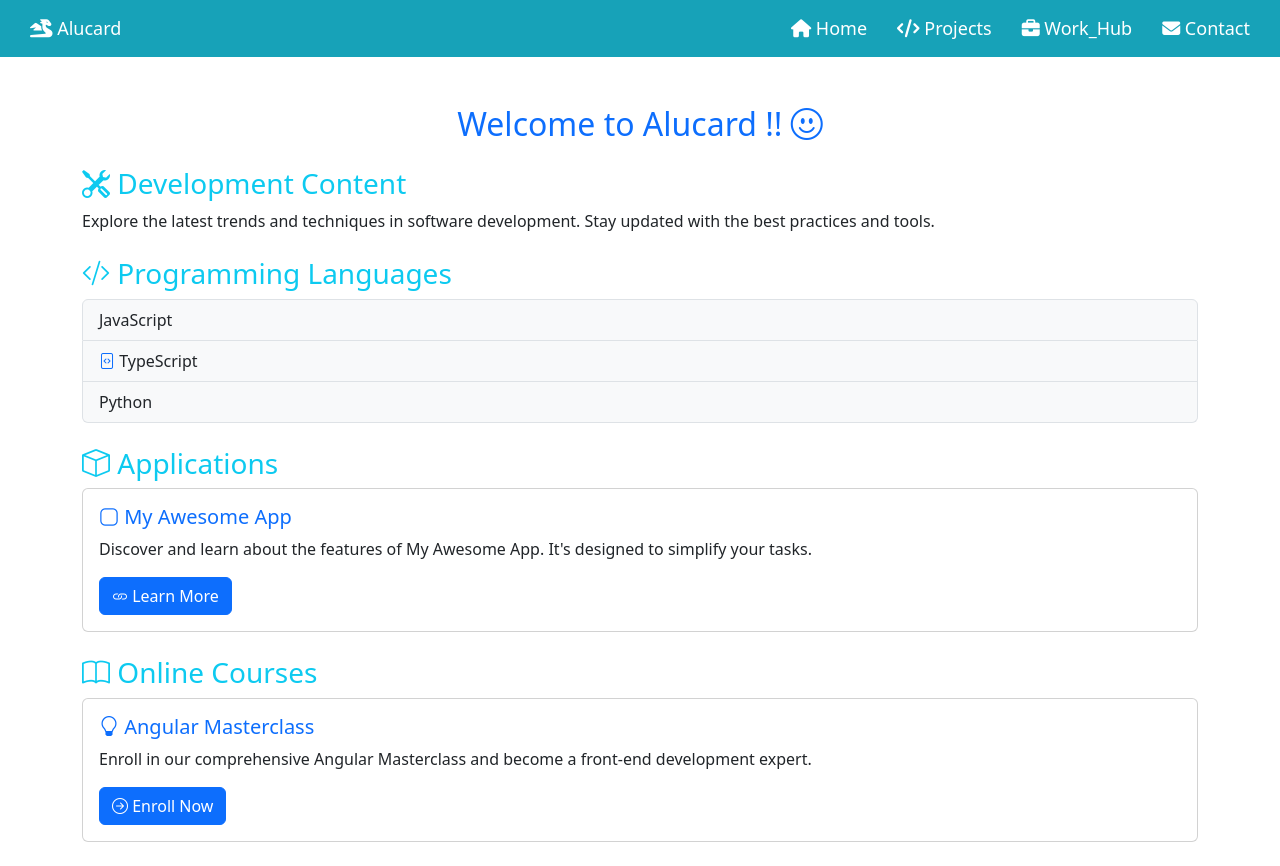
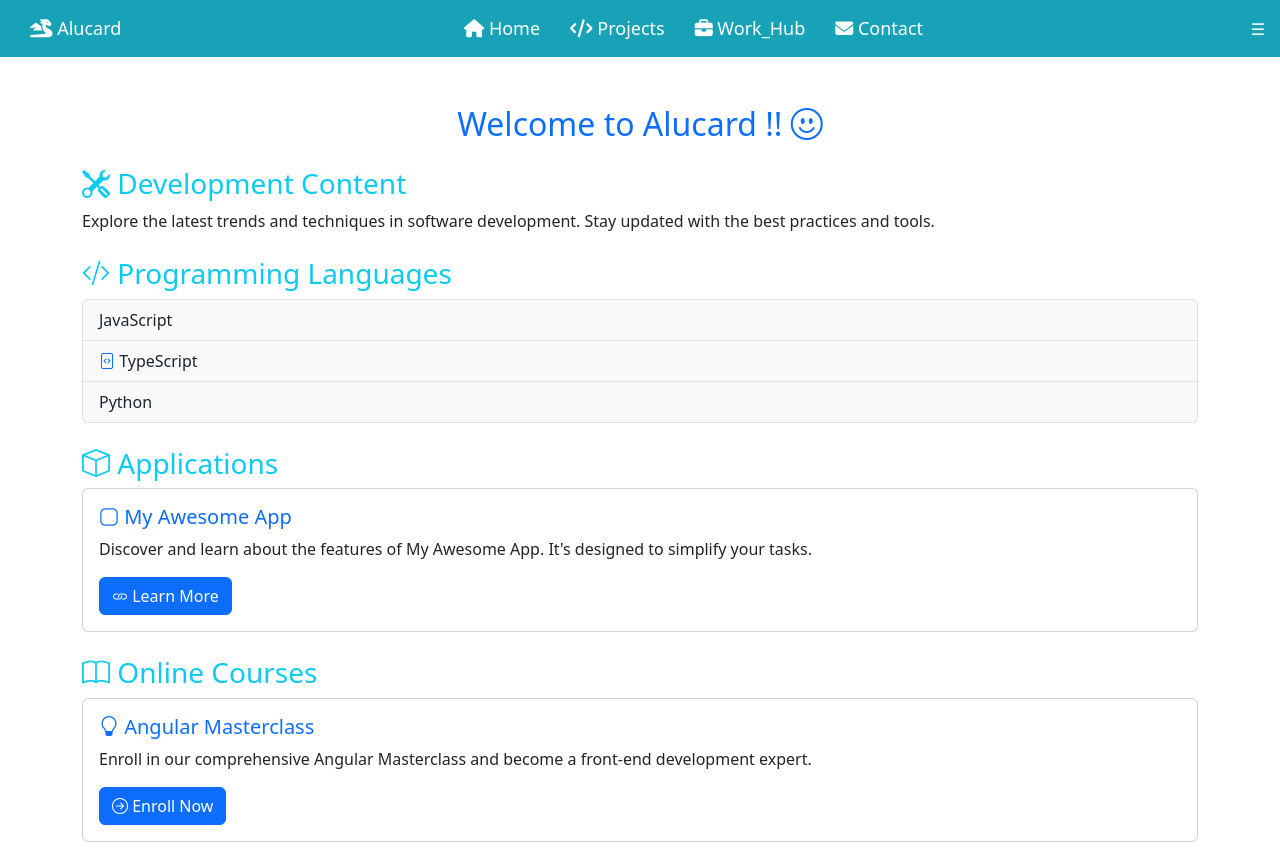
Before and after one commit to adhikary-dipankar/App, an Angular app: page /home in a window 1280 px wide. Built offline with nearby package versions, Linux system fonts and the light colour scheme; some icons are missing.

Commit message:
Update app.component.html

```diff
--- a/src/app/app.component.html
+++ b/src/app/app.component.html
@@ -3,12 +3,14 @@
     <a routerLink="/home"><i class="fas fa-dragon"></i> Alucard</a>
   </div>
 
-  <div>
+  <div id="nav-links">
     <a routerLink="/home"><i class="fas fa-home"></i> Home</a>
     <a routerLink="/projects"><i class="fas fa-code"></i> Projects</a>
     <a routerLink="/work"><i class="fas fa-briefcase"></i> Work_Hub</a>
     <a routerLink="/contact"><i class="fas fa-envelope"></i> Contact</a>
   </div>
+
+  <div id="menu-icon">&#9776;</div>
 </nav>
 
 <router-outlet></router-outlet>
```
